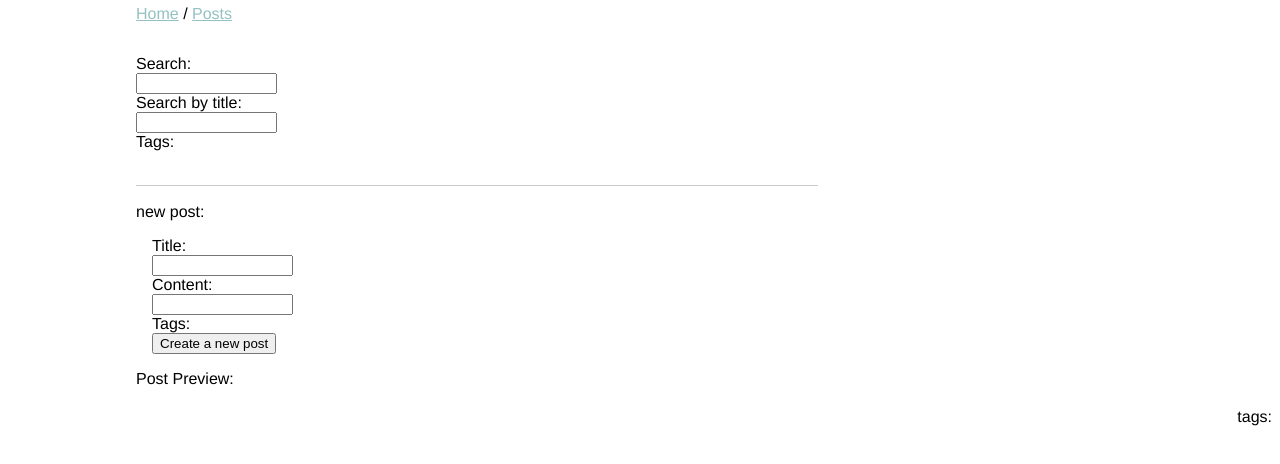
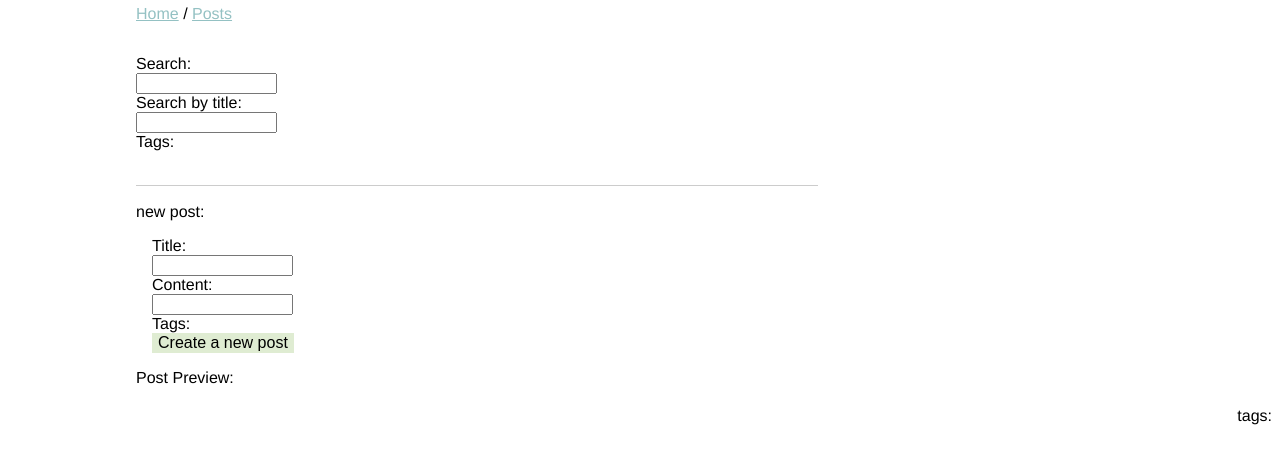
Before and after one commit to skwak/blahg, a website: page index.html in a window 1280 px wide. Shown: the part 104-568 px from the top of the page. Drawn offline with nearby package versions, Linux system fonts and the light colour scheme; no server answers.

Commit message:
style button

```diff
--- a/app/css/style.css
+++ b/app/css/style.css
@@ -47,3 +47,9 @@ hr {
 .sidebar {
   float: right;
 }
+
+button {
+  background-color: #dfecd2;
+  font-size: 1em;
+  border: 0;
+}
```
